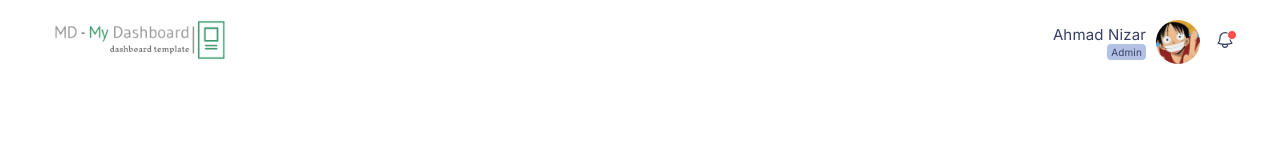
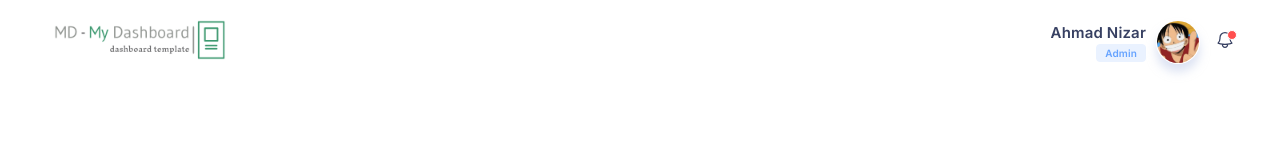
Before and after one commit to ahmadnzr/dsw-emotion, a Next.js app in the folder apps/web/: page / in a window 1280 px wide. Shown: the top 160 px of the page. Built offline with nearby package versions, Linux system fonts and the light colour scheme.

Commit message:
fix(web): use tag component

```diff
--- a/apps/web/src/commons/components/Header.tsx
+++ b/apps/web/src/commons/components/Header.tsx
@@ -22,10 +22,10 @@ const Header = () => {
       </HeaderLogo>
       <HeaderInfo>
         <UserDetail>
-          <Text>Ahmad Nizar</Text>
-          <Tag>
-            <Text size="xs">Admin</Text>
-          </Tag>
+          <Text size="md" weight="semibold">
+            Ahmad Nizar
+          </Text>
+          <Tag>Admin</Tag>
         </UserDetail>
         <UserImage>
           <Image
@@ -76,13 +76,7 @@ const UserDetail = styled.div({
   display: "flex",
   flexDirection: "column",
   alignItems: "flex-end",
-});
-
-const Tag = styled.div({
-  backgroundColor: Colors.neutral.medium,
-  padding: "2px 4px",
-  borderRadius: "4px",
-  width: "fit-content",
+  gap: "2px",
 });
 
 const UserImage = styled.div({
@@ -90,6 +84,8 @@ const UserImage = styled.div({
   height: "44px",
   borderRadius: "100%",
   overflow: "hidden",
+  border: "1px solid #fff",
+  boxShadow: "0px 8px 10px 0px rgba(188, 200, 231, 0.50)",
 
   "& .usr-image": {
     width: "100%",
```
